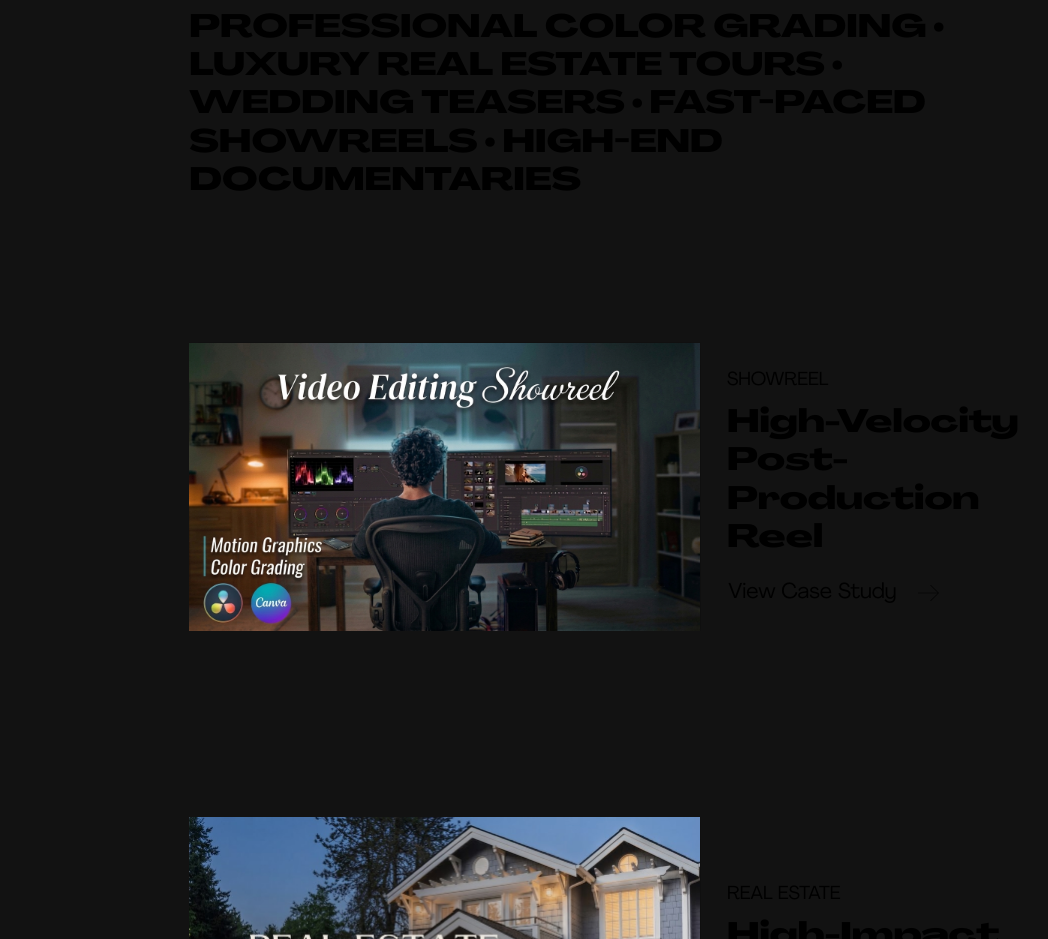
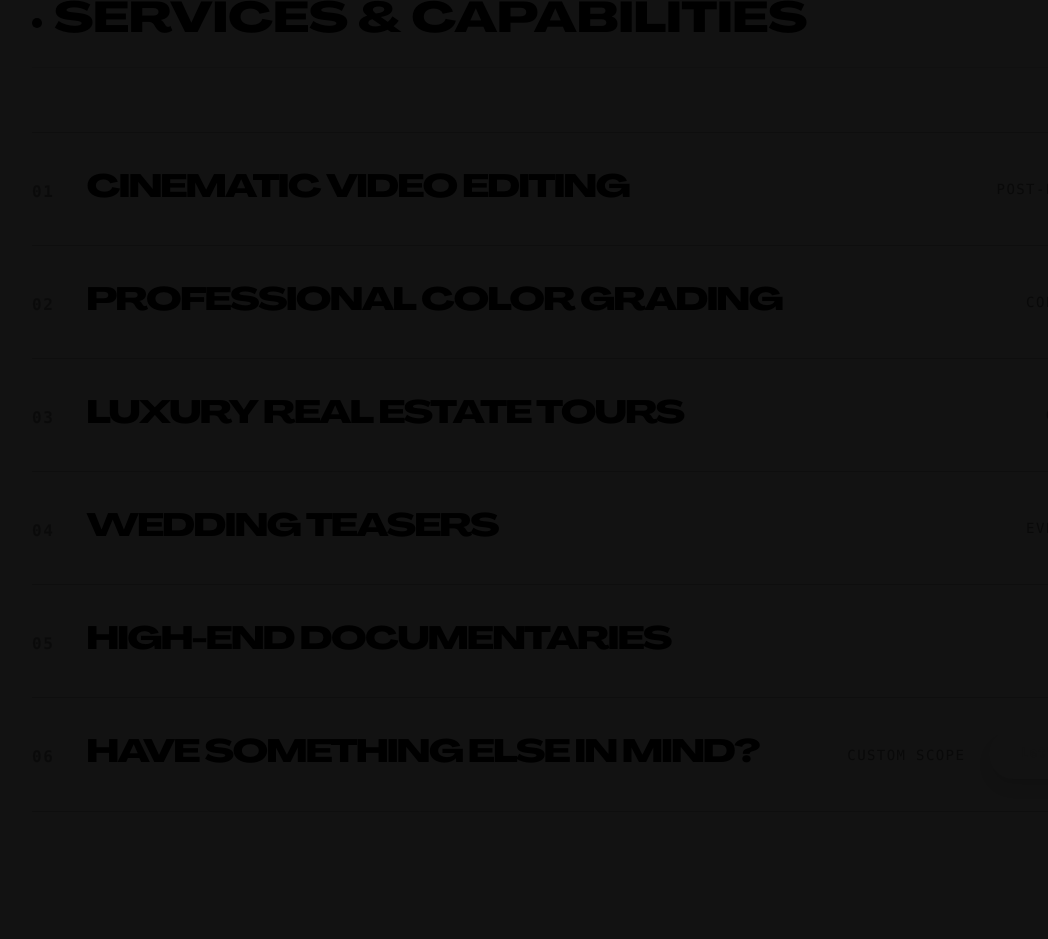
Before and after one commit to MuhammmadAwais/saif-portfolio, a Next.js app: page / in a window 1280 px wide. Shown: the part 1861-2800 px from the top of the page, without its empty margins (16-1064 px from the left). Built offline with nearby package versions, Linux system fonts and the light colour scheme.

Commit message:
Addition of services

```diff
--- a/app/globals.css
+++ b/app/globals.css
@@ -1,3 +1,5 @@
+@import "tailwindcss";
+
 /* Custom embedded Webflow styles and resets */
 ::selection {
   background: #000000;
--- a/components/Services.tsx
+++ b/components/Services.tsx
@@ -1,21 +1,151 @@
+"use client";
+
 import React from "react";
-import ScrollReveal from "./ScrollReveal";
+import { useServiceHover } from "@/hooks/useServiceHover";
+
+export interface ServiceItem {
+  id: string;
+  title: string;
+  category?: string;
+  isCTA?: boolean;
+  ctaText?: string;
+  ctaHref?: string;
+}
+
+export const SERVICES_DATA: ServiceItem[] = [
+  {
+    id: "01",
+    title: "Cinematic Video Editing",
+    category: "Post-Production",
+  },
+  {
+    id: "02",
+    title: "Professional Color Grading",
+    category: "Color & Look",
+  },
+  {
+    id: "03",
+    title: "Luxury Real Estate Tours",
+    category: "Commercial",
+  },
+  {
+    id: "04",
+    title: "Wedding Teasers",
+    category: "Event Cinema",
+  },
+  {
+    id: "05",
+    title: "High-End Documentaries",
+    category: "Long Form",
+  },
+  {
+    id: "06",
+    title: "Have Something Else in Mind?",
+    category: "Custom Scope",
+    isCTA: true,
+    ctaText: "Let's Collaborate",
+    ctaHref: "#section-contact",
+  },
+];
 
 export default function Services() {
+  const {
+    hoveredIndex,
+    setRowRef,
+    handleMouseEnter,
+    handleMouseLeave,
+    handleRowClick,
+  } = useServiceHover();
+
   return (
-    <section id="section-services" className="section">
-      <div className="container">
-        <div className="grid is--body">
-          <div className="grid_item is--service__header">
-            <h2 className="heading">SERVICES&nbsp;I&nbsp;CAN&nbsp;HELP&nbsp;YOU&nbsp;WITH</h2>
+    <section
+      id="section-services"
+      className="w-full bg-transparent py-20 md:py-32 relative z-10"
+    >
+      <div className="max-w-7xl mx-auto px-6 md:px-12">
+        {/* Editorial Eyebrow Header */}
+        <div className="mb-12 md:mb-16 flex items-center justify-between border-b border-black/10 pb-6">
+          <div className="flex items-center gap-3">
+            <span className="w-2.5 h-2.5 rounded-full bg-black inline-block"></span>
+            <h1 className="font-mono text-xs md:text-sm tracking-[0.25em] text-black uppercase font-semibold">
+              Services & Capabilities
+            </h1>
           </div>
-          <div className="grid_item is--service-text">
-            <ScrollReveal as="h2" className="is--service-text-content">
-              CINEMATIC VIDEO EDITING &bull; PROFESSIONAL COLOR GRADING &bull;
-              LUXURY REAL ESTATE TOURS &bull; WEDDING TEASERS &bull; FAST-PACED
-              SHOWREELS &bull; HIGH-END DOCUMENTARIES
-            </ScrollReveal>
-          </div>
+
+        </div>
+
+        {/* Editorial Vertical Typographic List */}
+        <div className="flex flex-col w-full border-t border-black/20">
+          {SERVICES_DATA.map((service, index) => {
+            return (
+              <div
+                key={service.id}
+                ref={(el) => setRowRef(el, index)}
+                onMouseEnter={() => handleMouseEnter(index)}
+                onMouseLeave={handleMouseLeave}
+                onClick={() => handleRowClick(index)}
+                className="group relative flex flex-col md:flex-row md:items-center justify-between py-8 sm:py-10 md:py-8 border-b border-black/20 cursor-pointer select-none transition-colors duration-300"
+              >
+                {/* Left Column: Number + Title */}
+                <div className="flex items-baseline gap-4 sm:gap-6 md:gap-8 pr-4">
+                  <span className="font-mono text-xs sm:text-sm md:text-base text-black/40 font-bold tracking-widest shrink-0">
+                    {service.id}
+                  </span>
+                  <h2 className="text-4xl sm:text-5xl md:text-6xl lg:text-7xl font-black tracking-tighter uppercase text-black leading-none transition-colors duration-300">
+                    {service.title}
+                  </h2>
+                </div>
+
+                {/* Right Column: Category & CTA/Icon */}
+                <div className="mt-6 md:mt-0 flex items-center justify-between md:justify-end gap-6 shrink-0 self-start md:self-auto w-full md:w-auto">
+                  {service.category && (
+                    <span className="font-mono text-xs sm:text-sm tracking-widest uppercase text-black/50 font-medium">
+                      {service.category}
+                    </span>
+                  )}
+
+                  {service.isCTA ? (
+                    <a
+                      href={service.ctaHref}
+                      onClick={(e) => e.stopPropagation()}
+                      className="inline-flex items-center gap-3 px-7 py-3.5 md:px-8 md:py-4 bg-black text-white text-xs md:text-sm font-bold tracking-widest uppercase rounded-full shadow-lg hover:bg-neutral-800 hover:shadow-xl transition-all duration-300 group-hover:scale-105"
+                    >
+                      <span>{service.ctaText}</span>
+                      <svg
+                        className="w-4 h-4 transition-transform duration-300 group-hover:translate-x-1"
+                        fill="none"
+                        viewBox="0 0 24 24"
+                        stroke="currentColor"
+                        strokeWidth={2.5}
+                      >
+                        <path
+                          strokeLinecap="round"
+                          strokeLinejoin="round"
+                          d="M14 5l7 7m0 0l-7 7m7-7H3"
+                        />
+                      </svg>
+                    </a>
+                  ) : (
+                    <div className="w-10 h-10 md:w-12 md:h-12 rounded-full border border-black/20 flex items-center justify-center group-hover:border-black group-hover:bg-black group-hover:text-white transition-all duration-300">
+                      <svg
+                        className="w-4 h-4 transition-transform duration-300 group-hover:translate-x-0.5 group-hover:-translate-y-0.5"
+                        fill="none"
+                        viewBox="0 0 24 24"
+                        stroke="currentColor"
+                        strokeWidth={2}
+                      >
+                        <path
+                          strokeLinecap="round"
+                          strokeLinejoin="round"
+                          d="M7 17L17 7M17 7H7M17 7V17"
+                        />
+                      </svg>
+                    </div>
+                  )}
+                </div>
+              </div>
+            );
+          })}
         </div>
       </div>
     </section>
--- /dev/null
+++ b/hooks/useServiceHover.ts
@@ -0,0 +1,65 @@
+"use client";
+
+import { useState, useRef, useEffect, useCallback } from "react";
+import gsap from "gsap";
+
+export function useServiceHover() {
+  const [hoveredIndex, setHoveredIndex] = useState<number | null>(null);
+  const rowRefs = useRef<(HTMLDivElement | null)[]>([]);
+
+  useEffect(() => {
+    rowRefs.current.forEach((row, index) => {
+      if (!row) return;
+
+      if (hoveredIndex === null) {
+        gsap.to(row, {
+          opacity: 1,
+          x: 0,
+          duration: 0.35,
+          ease: "power2.out",
+          overwrite: "auto",
+        });
+      } else if (index === hoveredIndex) {
+        gsap.to(row, {
+          opacity: 1,
+          x: 20,
+          duration: 0.35,
+          ease: "power2.out",
+          overwrite: "auto",
+        });
+      } else {
+        gsap.to(row, {
+          opacity: 0.2,
+          x: 0,
+          duration: 0.35,
+          ease: "power2.out",
+          overwrite: "auto",
+        });
+      }
+    });
+  }, [hoveredIndex]);
+
+  const handleMouseEnter = useCallback((index: number) => {
+    setHoveredIndex(index);
+  }, []);
+
+  const handleMouseLeave = useCallback(() => {
+    setHoveredIndex(null);
+  }, []);
+
+  const handleRowClick = useCallback((index: number) => {
+    setHoveredIndex((prev) => (prev === index ? null : index));
+  }, []);
+
+  const setRowRef = useCallback((el: HTMLDivElement | null, index: number) => {
+    rowRefs.current[index] = el;
+  }, []);
+
+  return {
+    hoveredIndex,
+    setRowRef,
+    handleMouseEnter,
+    handleMouseLeave,
+    handleRowClick,
+  };
+}
```
